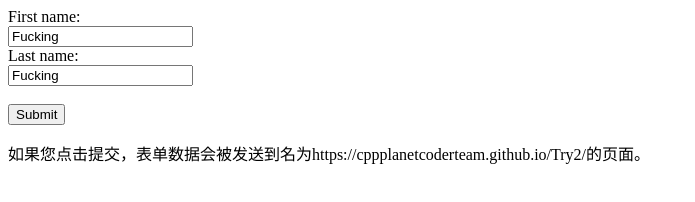
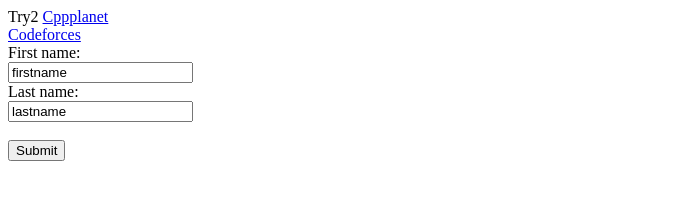
Before and after one commit to CppplanetCoderTeam/Try1, a plain HTML site: page index.html in a window 1280 px wide. Shown: the whole page, without its empty margins (0-695 px from the left). Drawn offline with Linux system fonts and the light colour scheme.

Commit message:
Update index.html

```diff
--- a/index.html
+++ b/index.html
@@ -1,18 +1,26 @@
 <!DOCTYPE html>
 <html>
 <body>
-
+<div class="ui large top fixed hidden menu">
+        <div class="ui container">
+            <a class="active item">Try2</a>
+            <a class="item" target="_blank" href="https://cppplanet.github.io">Cppplanet</a>
+            <div class="right menu">
+                <div class="item">
+                    <a class="ui button" target="_blank" href="https://www.codeforces.com">Codeforces</a>
+                </div>
+            </div>
+        </div>
+</div>
 <form action="https://cppplanetcoderteam.github.io/Try2/">
 First name:<br>
-<input type="text" name="firstname" value="Fucking">
+<input type="text" name="firstname" value="firstname">
 <br>
 Last name:<br>
-<input type="text" name="lastname" value="Fucking">
+<input type="text" name="lastname" value="lastname">
 <br><br>
 <input type="submit" value="Submit">
 </form>
 
-<p>如果您点击提交，表单数据会被发送到名为https://cppplanetcoderteam.github.io/Try2/的页面。</p>
-
 </body>
 </html>
```
